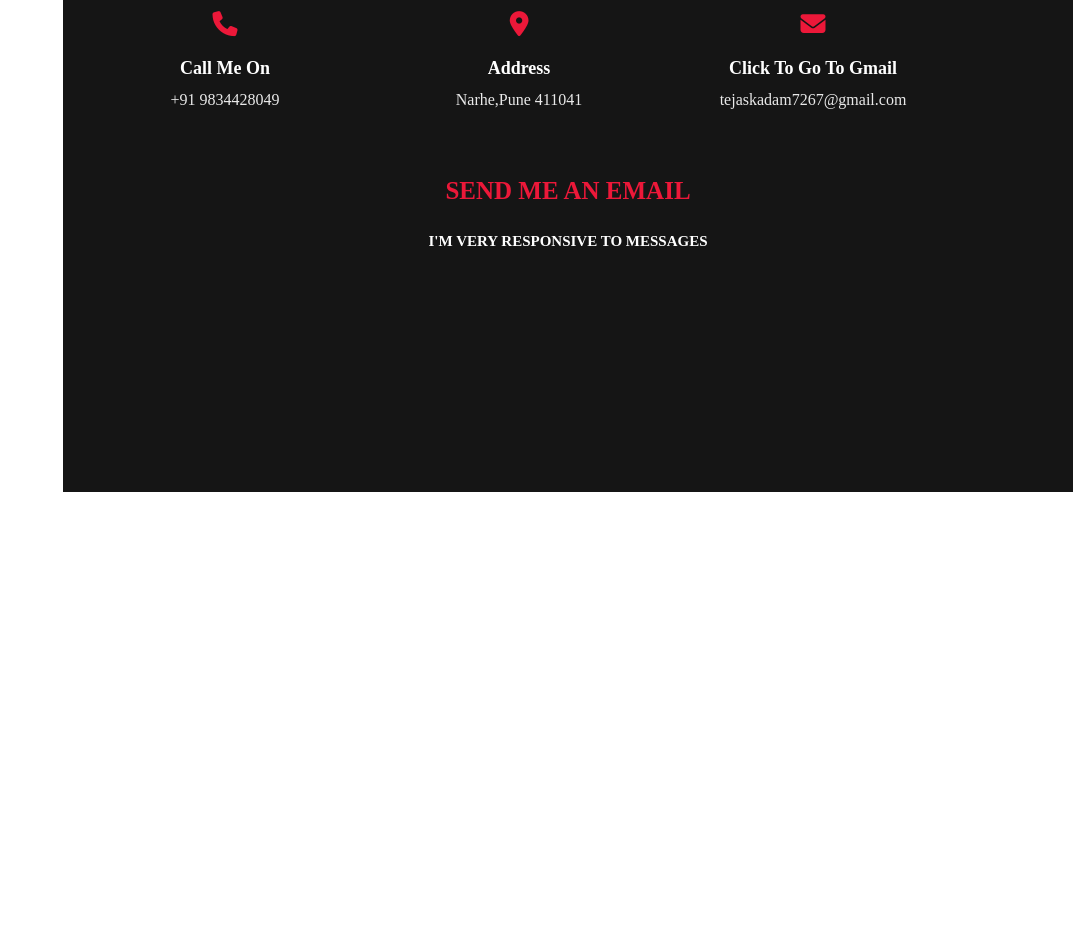
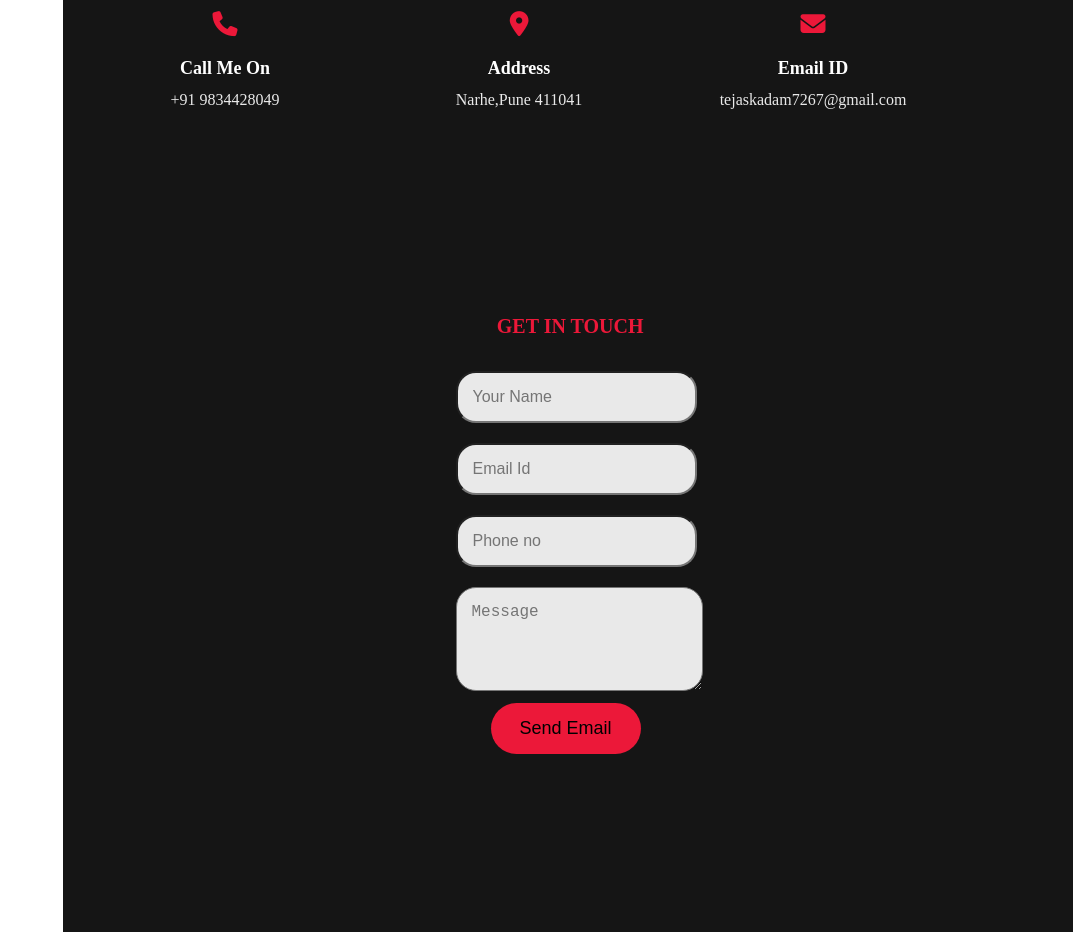
Before and after one commit to Tejaskadam20/Self-Portfolio, a plain HTML site: page index.html in a window 1280 px wide. Shown: the part 4060-4992 px from the top of the page, without its empty margins (207-1280 px from the left). Before the commit the page ends 4552 px from the top, so only its background shows below. Drawn offline with nearby package versions, Linux system fonts and the light colour scheme; a web font is replaced by a local one.

Commit message:
add contact form

```diff
--- a/css/style.css
+++ b/css/style.css
@@ -733,3 +733,66 @@ h3.my-profession
 		max-width: 100%;
 	}
 }
+
+.contain
+{
+	width: 100%;
+	height: 100vh;
+	background: transparent;
+	display: flex;
+	align-items: center;
+	justify-content: center;
+	margin-top: -40px;
+}
+.contain form
+{
+	background:
+	display: flex;
+	flex-direction: column;
+	padding: 2vm 4vw;
+	width: 30%;
+	max-width: 600px;
+	border-radius: 20px;
+	font-weight: 200;
+
+
+}
+form h3
+{
+	color: var(--skin-color);
+	font-weight: 700;
+	margin-bottom: 20px;
+	font-size: 20px;
+	margin-left: 25%;
+}
+form input, form textarea
+{
+
+  margin: 10px 0;
+  padding: 15px;
+  outline: none;
+  background: none;
+  font-size: 16px;
+  border-radius: 20px 20px 20px 20px;
+  background: var(--text-black-700);
+  margin-left: 30px;
+}
+form button
+{
+padding: 15px;
+background: var(--skin-color);
+font-size: 18px;
+border: 0;
+outline: none;
+cursor: pointer;
+width: 150px;
+margin: 20px auto 0;
+border-radius: 30px;
+margin-left: 65px;
+transition: all 0.3s;
+margin-top: -5px;
+}
+button:hover
+{
+	transform: scale(1.15);
+}
--- a/index.html
+++ b/index.html
@@ -385,16 +385,27 @@ devices
               	<!---Contact info start---->
               <div class="contact-info-item padd-15">
               	<div class="icon"><i class="fa fa-envelope"></i></div>
-              	<a href="#" id="emailid" onclick="redirecttogmail()"><h4>Click to go to Gmail</h4></a>
+              	<a href="#" id="emailid" onclick="redirecttogmail()"><h4>Email ID</h4></a>
               	<p>tejaskadam7267@gmail.com</p>
               </div>
               	<!---Contact info end---->
 
                </div>
-               <h3 class="contact-title padd-15">SEND ME AN EMAIL</h3>
-               <h4 class="contact-sub-title padd-15">I'M VERY RESPONSIVE TO MESSAGES</h4>
 
-            </div>
+                <div class="contain">
+
+                	<form onsubmit="sendEmail(); reset(); return false;">
+
+                		<h3>GET IN TOUCH</h3>
+                		<input type="text" id="name" placeholder="Your Name" required>
+                		<input type="email" id="email" placeholder="Email Id" required>
+                		<input type="text" id="phone" placeholder="Phone no">
+                		<textarea id="message" rows="4" placeholder="Message"></textarea>
+                		<button type="submit">Send Email</button>
+                	</form>
+
+
+                </div>
               </section>
               <!--Contact Section End-->
 
@@ -433,5 +444,26 @@ devices
 	       <script type="text/javascript" src="https://cdnjs.cloudflare.com/ajax/libs/typed.js/2.0.12/typed.min.js"referrerpolicy="no-referrer"></script>
          <script type="text/javascript" src="js/script.js"></script>
          <script type="text/javascript" src="js/style-switcher.js"></script>
+         <script src="script tag to https://smtpjs.com/v3/smtp.js"></script>
+         <script type="text/javascript">
+         	  function sendEmail()
+         	  {
+         	  	Email.send({
+                Host : "smtp.gmail.com",
+                Username : "tejaskadam7267@gmail.com",
+                Password : "",
+                To : 'tejaskadam7267@gmail.com',
+                From : document.getElementById("email").value,
+                Subject : "subject",
+                Body : "Name:" +document.getElementById("name").value
+                +"<br> Email:" +document.getElementById("Email").value
+                +"<br> Phone No:" +document.getElementById("Phone No").value
+                +"<br> Message:" +document.getElementById("Message").value
+
+}).then(
+  message => alert("Message send Successfully")
+);
+         	  }
+         </script>
 </body>
 </html>
--- a/js/script.js
+++ b/js/script.js
@@ -22,6 +22,12 @@ var typed= new Typed("typing",{
   });
 
 
-const emailLink = document.getElementById("emailid");
-emailLink.addEventListener("click", redirecttogmail);
+document.getElementById('SendEmail').addEventListener('click', function() {
+    const email = 'tejaskadam7267@gmail.com';
+    const subject = 'Subject Text';
+    const body = 'Hello.';
+    const mailtoLink = `mailto:${tejaskadam7267@gmail}?subject=${encodeURIComponent(subject)}&body=${encodeURIComponent(body)}`;
+
+    window.location.href = mailtoLink;
+});
 </script>
```
